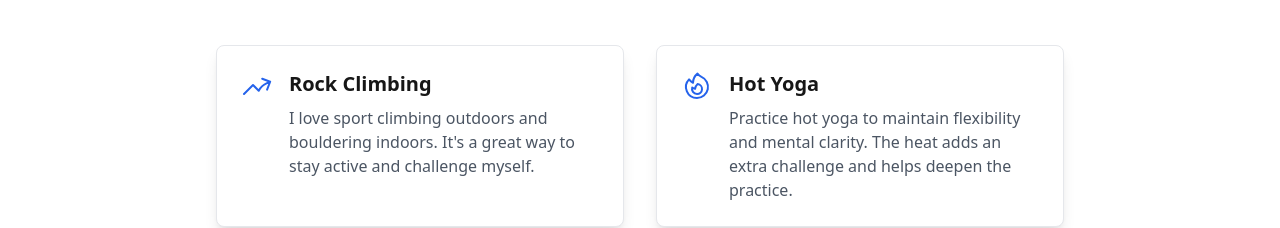
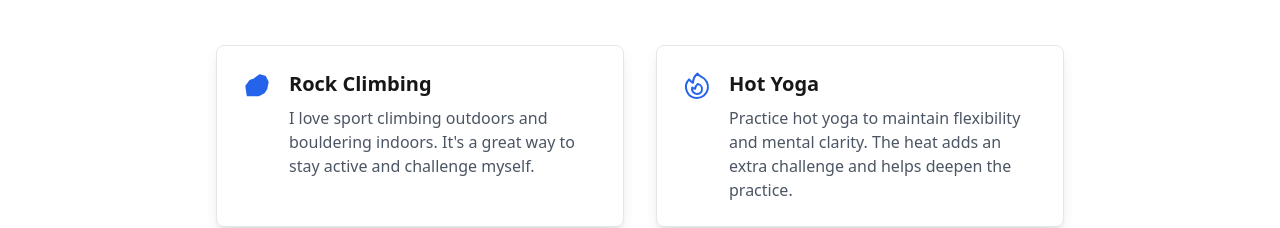
Before and after one commit to ylapscher/ylapscher.github.io, a Next.js app: page /hobbies in a window 1280 px wide. Shown: the part 200-428 px from the top of the page. Built offline with nearby package versions, Linux system fonts and the light colour scheme.

Commit message:
minor updates

```diff
--- a/app/data/us-states-data.ts
+++ b/app/data/us-states-data.ts
@@ -29,7 +29,7 @@ export const visitedStates: StateRecord = {
   "Missouri": false,
   "Montana": false,
   "Nebraska": false,
-  "Nevada": false,
+  "Nevada": true,
   "New Hampshire": true,
   "New Jersey": true,
   "New Mexico": false,
@@ -58,6 +58,7 @@ export const visitedStates: StateRecord = {
 export const livedStates: StateRecord = {
   "Florida": true,
   "New York": true,
+  "New Jersey": true,
   "Maine": true,
   "Georgia": true,
   "Louisiana": true,
--- a/app/hobbies/page.tsx
+++ b/app/hobbies/page.tsx
@@ -2,7 +2,6 @@ import {
   UserGroupIcon, // for improv comedy
   MusicalNoteIcon, // for piano
   FireIcon, // for hot yoga
-  ArrowTrendingUpIcon // for rock climbing
 } from '@heroicons/react/24/outline';
 import ImageGallery from '../components/ImageGallery';
 import GoodreadsWidget from '../components/GoodreadsWidget';
@@ -11,7 +10,21 @@ const hobbies = [
   {
     title: "Rock Climbing",
     description: "I love sport climbing outdoors and bouldering indoors. It's a great way to stay active and challenge myself.",
-    icon: <ArrowTrendingUpIcon className="w-8 h-8 text-blue-600" />,
+    icon: (
+      <svg
+        viewBox="0 0 24 24"
+        fill="none"
+        className="w-8 h-8 text-blue-600"
+        stroke="currentColor"
+        strokeWidth="1.5"
+      >
+        <path
+          d="M5 19L4 12L7 8L10 7L14 4L18 5L20 9L19 14L17 17L13 19L9 19L5 19Z"
+          fill="currentColor"
+          strokeLinejoin="round"
+        />
+      </svg>
+    ),
   },
   {
     title: "Hot Yoga",
```
